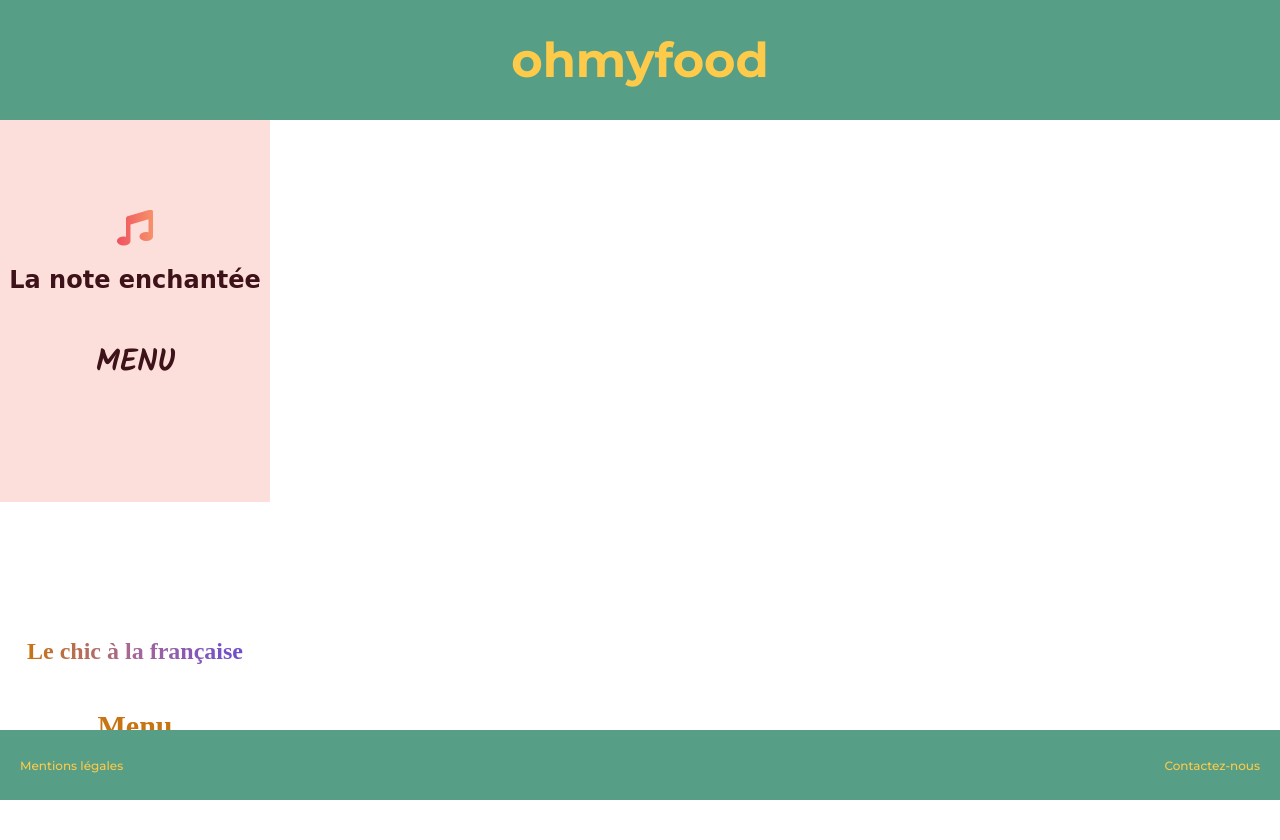
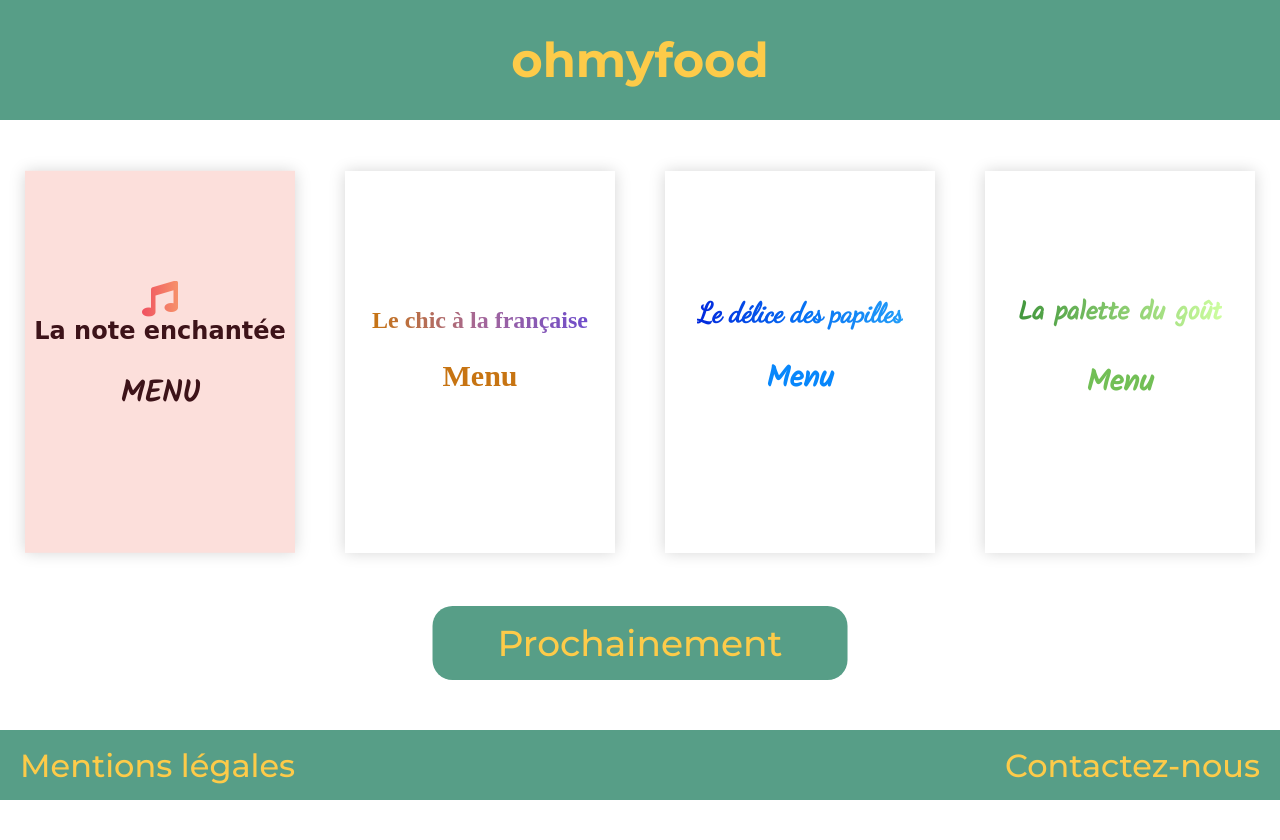
Before and after one commit to ydumasy/ohmyfood, a website: page index.html in a window 1280 px wide. Shown: the top 840 px of the page. After the commit the page ends 800 px from the top, so only its background shows below. Drawn offline with Linux system fonts and the light colour scheme; a web font is replaced by a local one.

Commit message:
Ajout de '_button.scss' et '_main.scss' et formatage de l'index

```diff
--- a/index.html
+++ b/index.html
@@ -15,10 +15,9 @@
     <header class="header">
         <h1 class="header__title">ohmyfood</h1>
     </header>
+    <main>
         <a href="#"><article class="card card__first">
-        <div>
                 <i class="fas fa-music fa-3x"></i>
-        </div>
                 <h1>La note enchantée</h1>
                 <h2>Menu</h2>
         </article></a>
@@ -34,6 +33,7 @@
             <h1>La palette du goût</h1>
             <h2>Menu</h2>
         </article></a>
+    </main>
         <a href="#"><button>Prochainement</button></a>
     <footer class="footer">
         <a href="#"><p>Mentions légales</p></a>
--- /dev/null
+++ b/sass/components/_button.scss
@@ -0,0 +1,13 @@
+button {
+    position: absolute;
+    bottom: 15vh;
+    left: 50vw;
+    transform: translateX(-50%);
+    border: none;
+    border-radius: 20px;
+    font-family: 'Montserrat', sans-serif;
+    font-size: 36px;
+    background: $clr-header;
+    color: $clr-header-txt;
+    padding: 15px 65px;
+}
--- a/sass/layouts/_footer.scss
+++ b/sass/layouts/_footer.scss
@@ -7,7 +7,7 @@
     display: flex;
     justify-content: space-between;
     align-items: center;
-    & a {
+    & p {
         font-family: 'Montserrat', sans-serif;
         color: $clr-header-txt;
         text-decoration: none;
--- a/sass/layouts/_header.scss
+++ b/sass/layouts/_header.scss
@@ -1,5 +1,8 @@
 .header {
     height: 120px;
+    width: 100%;
+    position: fixed;
+    z-index: 1;
     background: $clr-header;
     color: $clr-header-txt;
     display: flex;
--- a/sass/pages/_card.scss
+++ b/sass/pages/_cards.scss
@@ -5,10 +5,15 @@
     flex-direction: column;
     justify-content: center;
     align-items: center;
+    box-shadow: 0px 0px 15px #d4d4d4;
+    transform: translateY(-10%);
     &__first {
         background: #fcdfdb;
         color: #3d1319;
-        font-family: 'Devonshire', cursive;
+        & h1 {
+            font-family: 'Devonshire', cursive;
+            margin: 5px;
+        }
         & h2 {
             font-family: 'Kalam', cursive;
             text-transform: uppercase;
@@ -55,6 +60,7 @@
     }
     & h1 {
         font-size: 24px;
+        margin: 0;
     }
     & h2 {
         font-size: 30px;
--- /dev/null
+++ b/sass/pages/_main.scss
@@ -0,0 +1,8 @@
+main {
+    height: 100vh;
+    width: 100%;
+    display: flex;
+    justify-content: space-around;
+    flex-direction: row;
+    align-items: center;
+}
--- a/sass/style.scss
+++ b/sass/style.scss
@@ -1,6 +1,8 @@
 @import "utils/variables.scss";
 @import "base/base.scss";
 @import "components/icons.scss";
+@import "components/button.scss";
 @import "layouts/header.scss";
 @import "layouts/footer.scss";
-@import "pages/card.scss";
+@import "pages/main.scss";
+@import "pages/cards.scss";
```
Also changed, not shown: css/style.css, 1 other file. Lines whose indentation alone changed are shown as unchanged.
